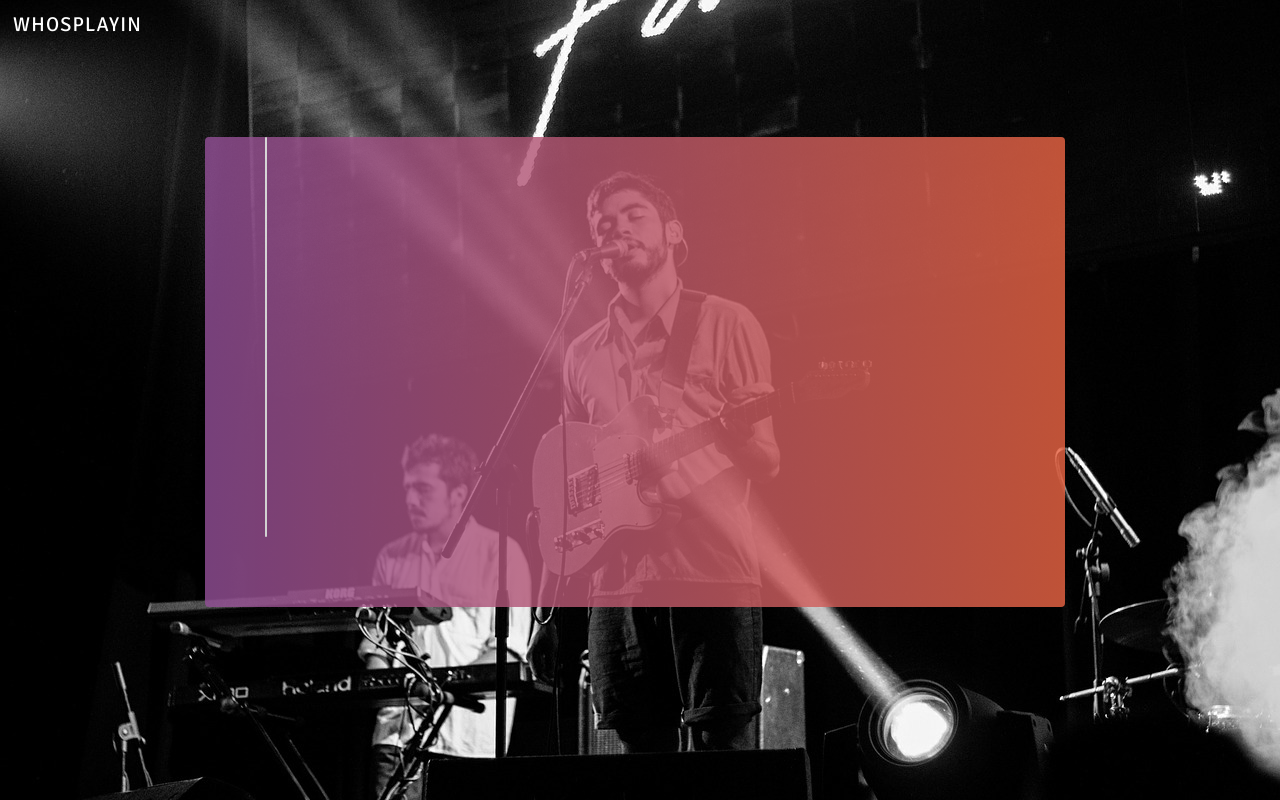
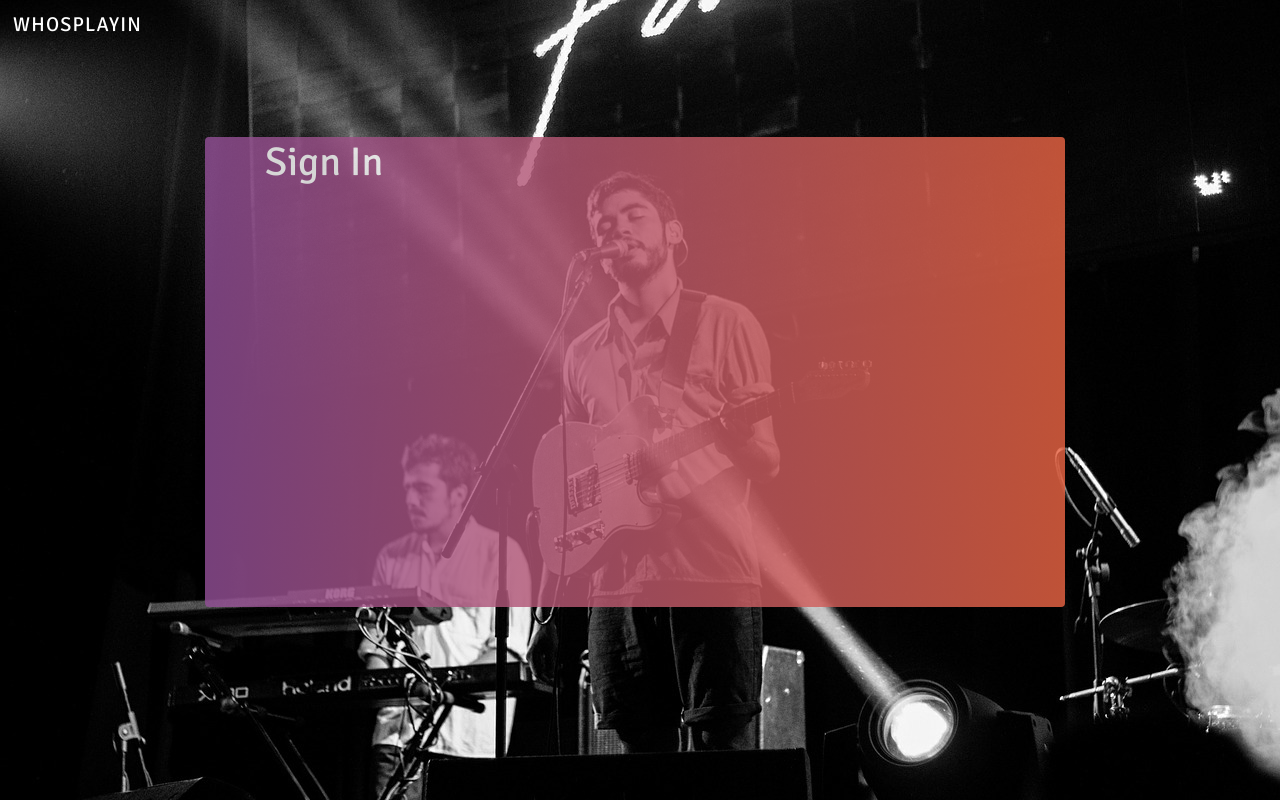
Before and after one commit to bekahwhittle/WhosplayinProject, a plain HTML site: page sign-in.html in a window 1280 px wide. Drawn offline with Linux system fonts and the light colour scheme.

Commit message:
adding inner elements

```diff
--- a/sign-in.html
+++ b/sign-in.html
@@ -13,7 +13,10 @@
       <p>WHOSPLAYIN</p>
     </div>
     <div class="box">
-      <div class="line"></div>
+      <div class="sign-in-hero">
+        <h2 class="sign-in">Sign In</h2>
+      </div>
+
     </div>
 
   </body>
--- a/styles/sign-in.css
+++ b/styles/sign-in.css
@@ -20,9 +20,12 @@ html {
   border-radius: 4px;
   margin: 100px 150px 50px 197px;
 }
-.line {
-  height: 400px;
-  width: 2px;
-  border-radius: 2px;
-  background-color: #FFFFFF;
+.sign-in-hero {
+
 }
+.sign-in {
+  font-family: 'Signika', sans-serif;
+  font-weight: lighter;
+  font-size: 40px;
+  color: #FFFFFF;
+}
```
